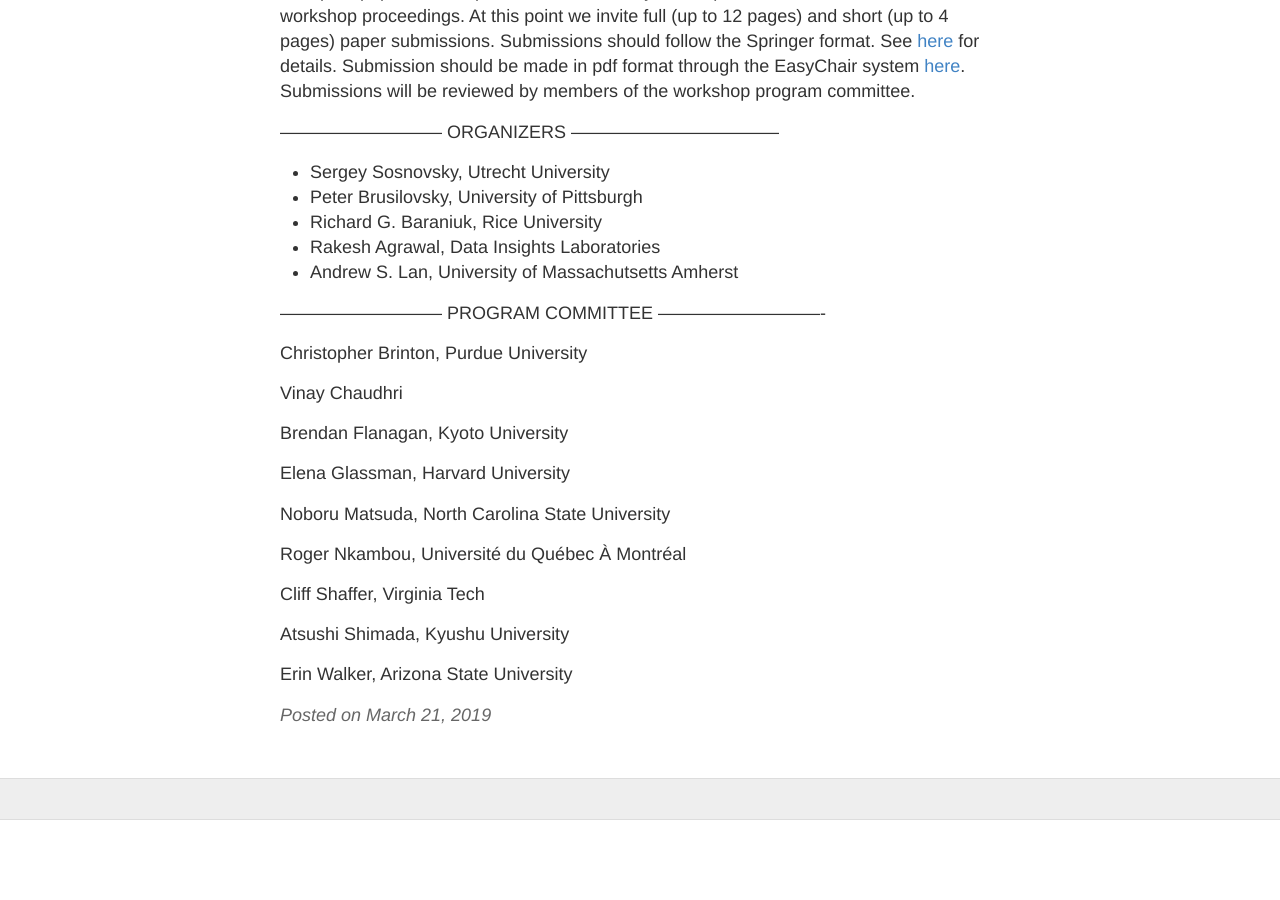
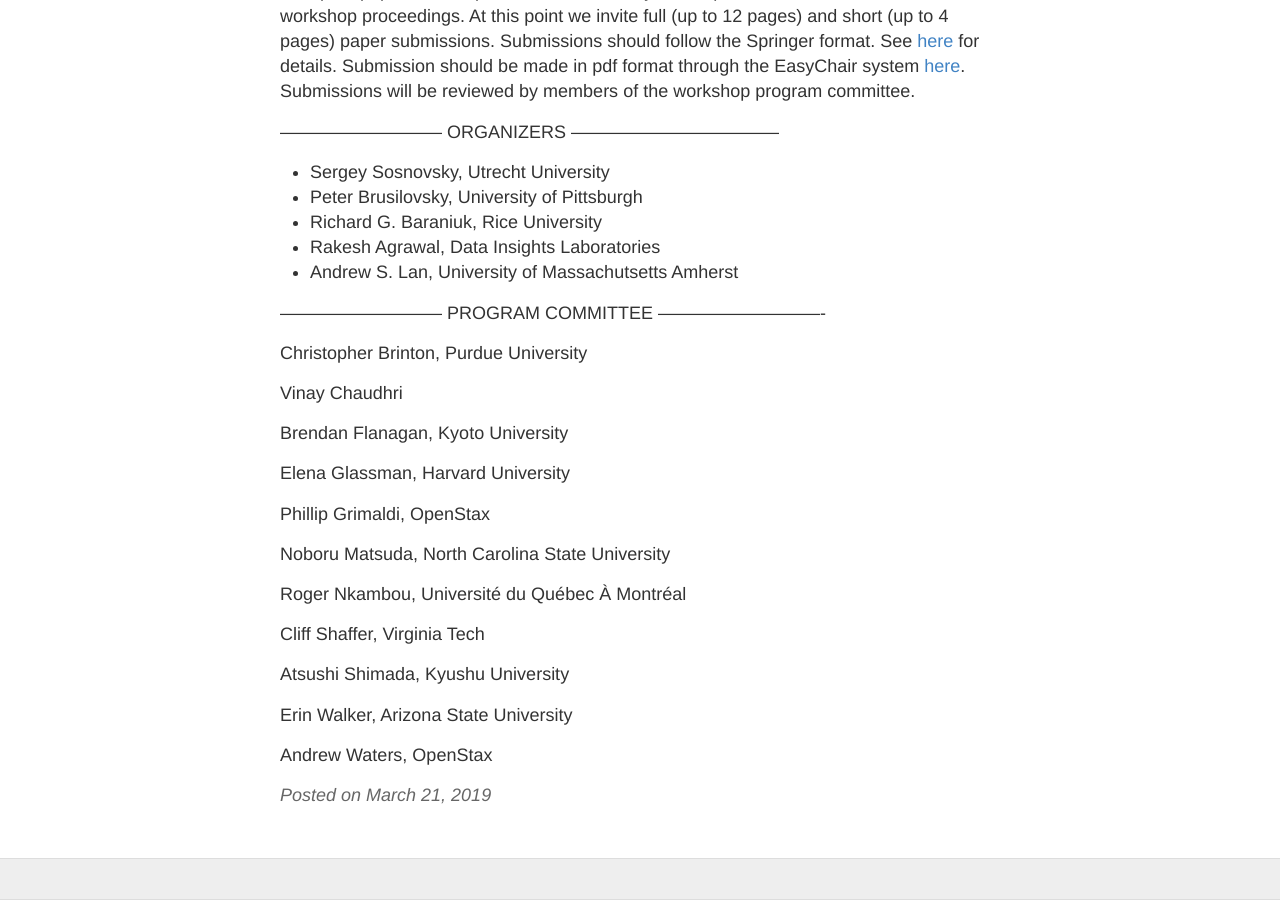
Before and after one commit to ml4ed/ml4ed.github.io, a Jekyll site: the page built from _posts/2019-03-21-2019-AIED-workshop.md, in a window 1280 px wide and 900 px high, scrolled down 1702 px. Built offline with Jekyll 4.4.1, drawn with Linux system fonts in a browser that asks for light colours; before the commit the page ends 2522 px from its top, so only the background shows below that.

Commit message:
Update 2019-03-21-2019-AIED-workshop.md

```diff
--- a/_posts/2019-03-21-2019-AIED-workshop.md
+++ b/_posts/2019-03-21-2019-AIED-workshop.md
@@ -87,6 +87,8 @@
 
 Elena	Glassman, Harvard University
 
+Phillip Grimaldi, OpenStax
+
 Noboru	Matsuda, North Carolina State University
 
 Roger	Nkambou, Université du Québec À Montréal
@@ -96,3 +98,5 @@
 Atsushi Shimada, Kyushu University
 
 Erin Walker, Arizona State University
+
+Andrew Waters, OpenStax
```
